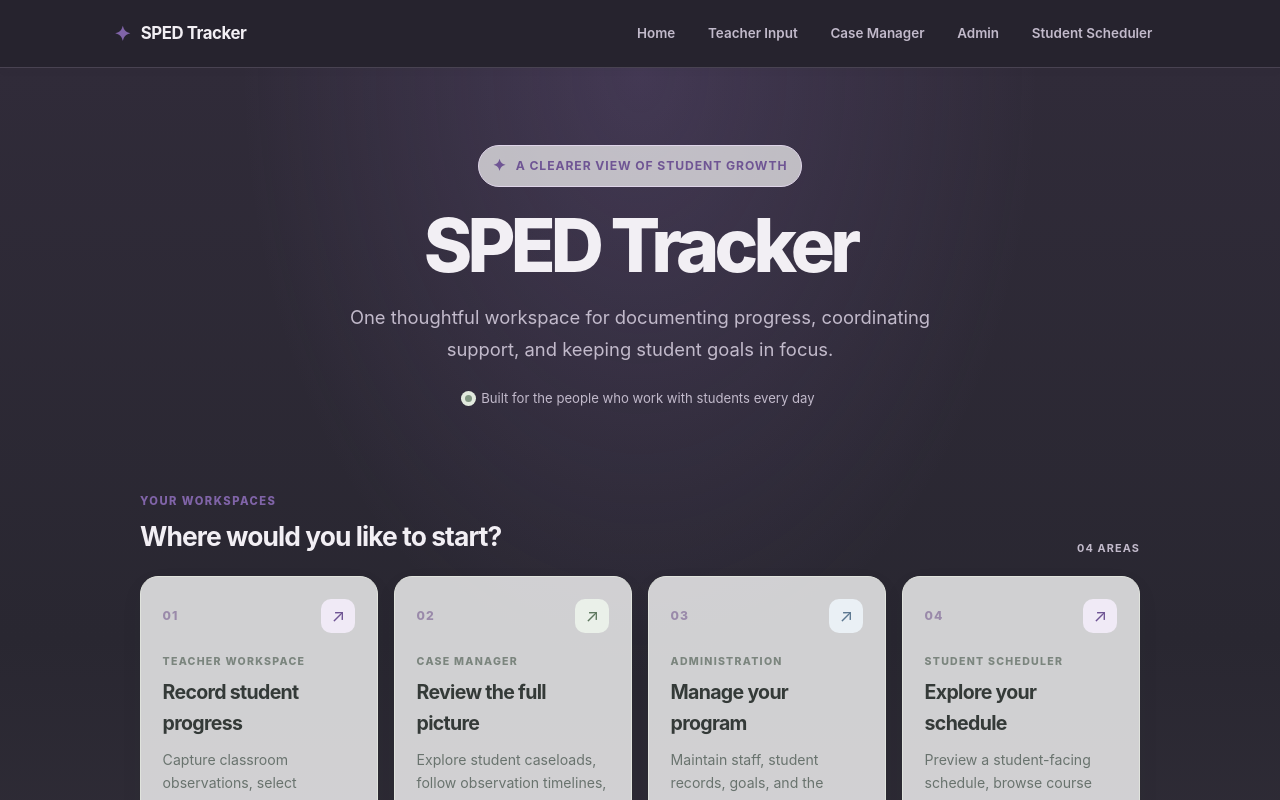
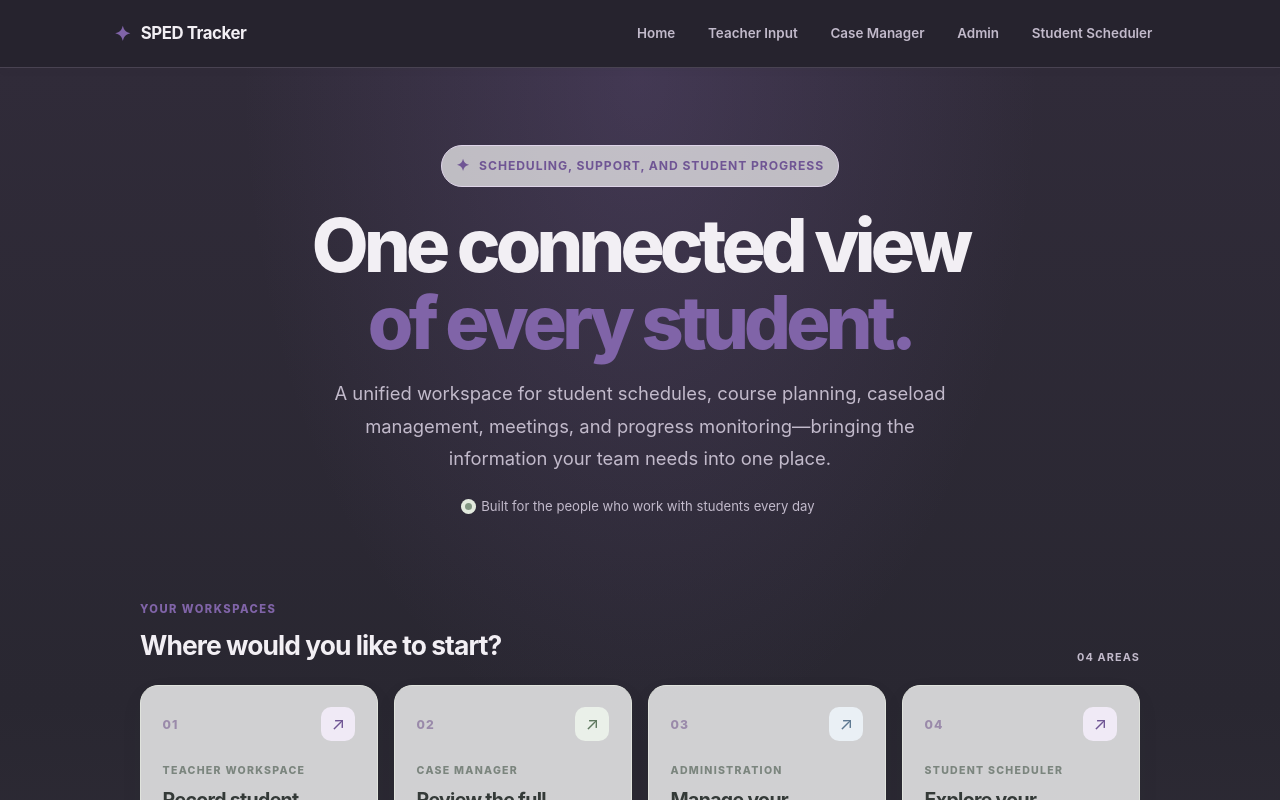
Before and after one commit to jjester58-eng/sped-tracker, a Next.js app: page / in a window 1280 px wide. Shown: the top 800 px of the page. Built offline with nearby package versions, Linux system fonts and the light colour scheme.

Commit message:
Reposition landing page around student scheduling and support

```diff
--- a/app/page.tsx
+++ b/app/page.tsx
@@ -12,9 +12,9 @@ export default function HomePage() {
     <main className="home-page">
       <div className="home-shell">
         <section className="home-hero">
-          <div className="home-kicker"><span className="home-kicker-mark">✦</span> A clearer view of student growth</div>
-          <h1>SPED Tracker</h1>
-          <p className="home-intro">One thoughtful workspace for documenting progress, coordinating support, and keeping student goals in focus.</p>
+          <div className="home-kicker"><span className="home-kicker-mark">✦</span> Scheduling, support, and student progress</div>
+          <h1>One connected view<br /><span>of every student.</span></h1>
+          <p className="home-intro">A unified workspace for student schedules, course planning, caseload management, meetings, and progress monitoring—bringing the information your team needs into one place.</p>
           <div className="home-hero-note"><span className="home-note-dot" />Built for the people who work with students every day</div>
         </section>
         <section className="workspace-section" aria-label="Choose a workspace">
```
